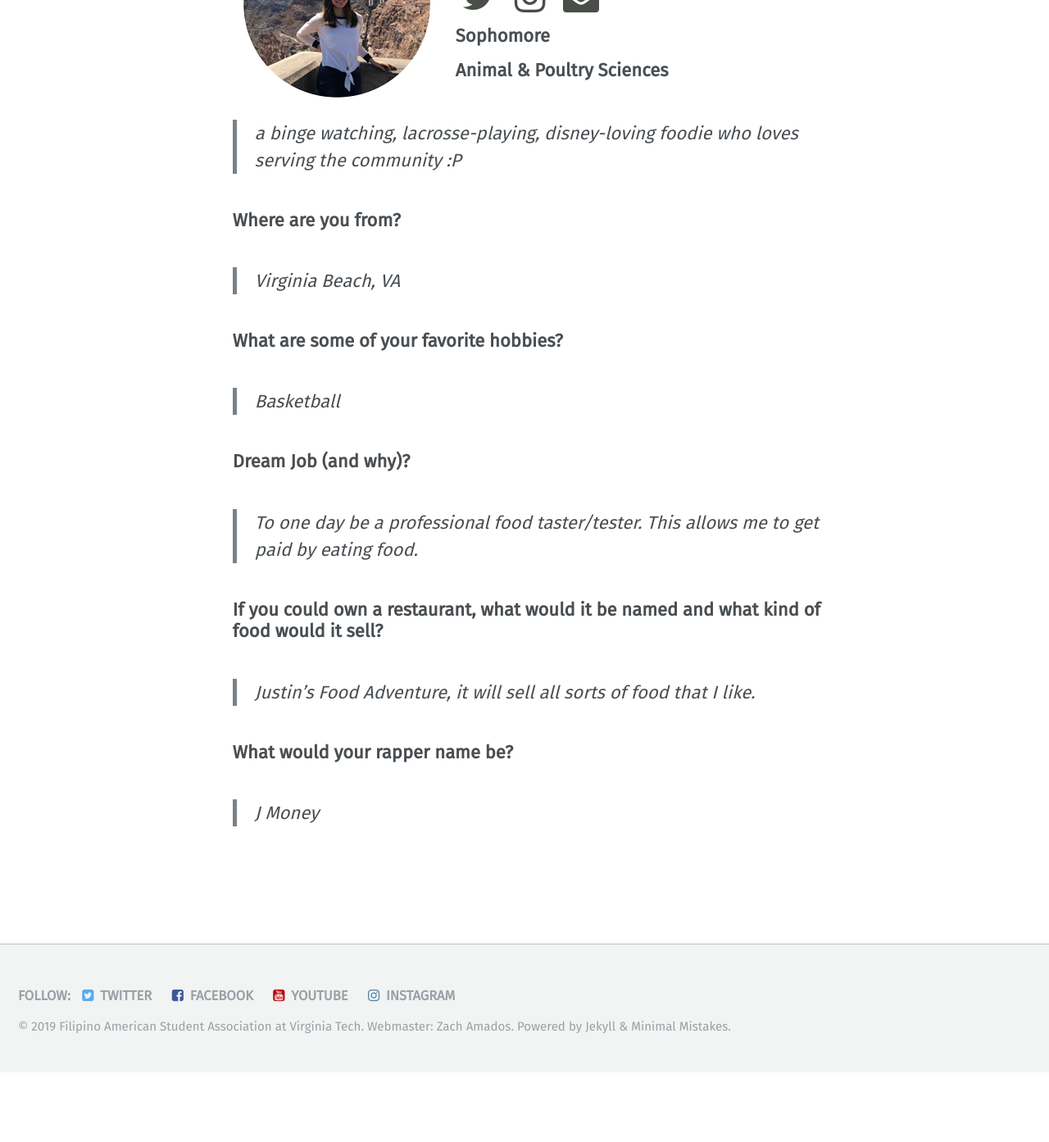
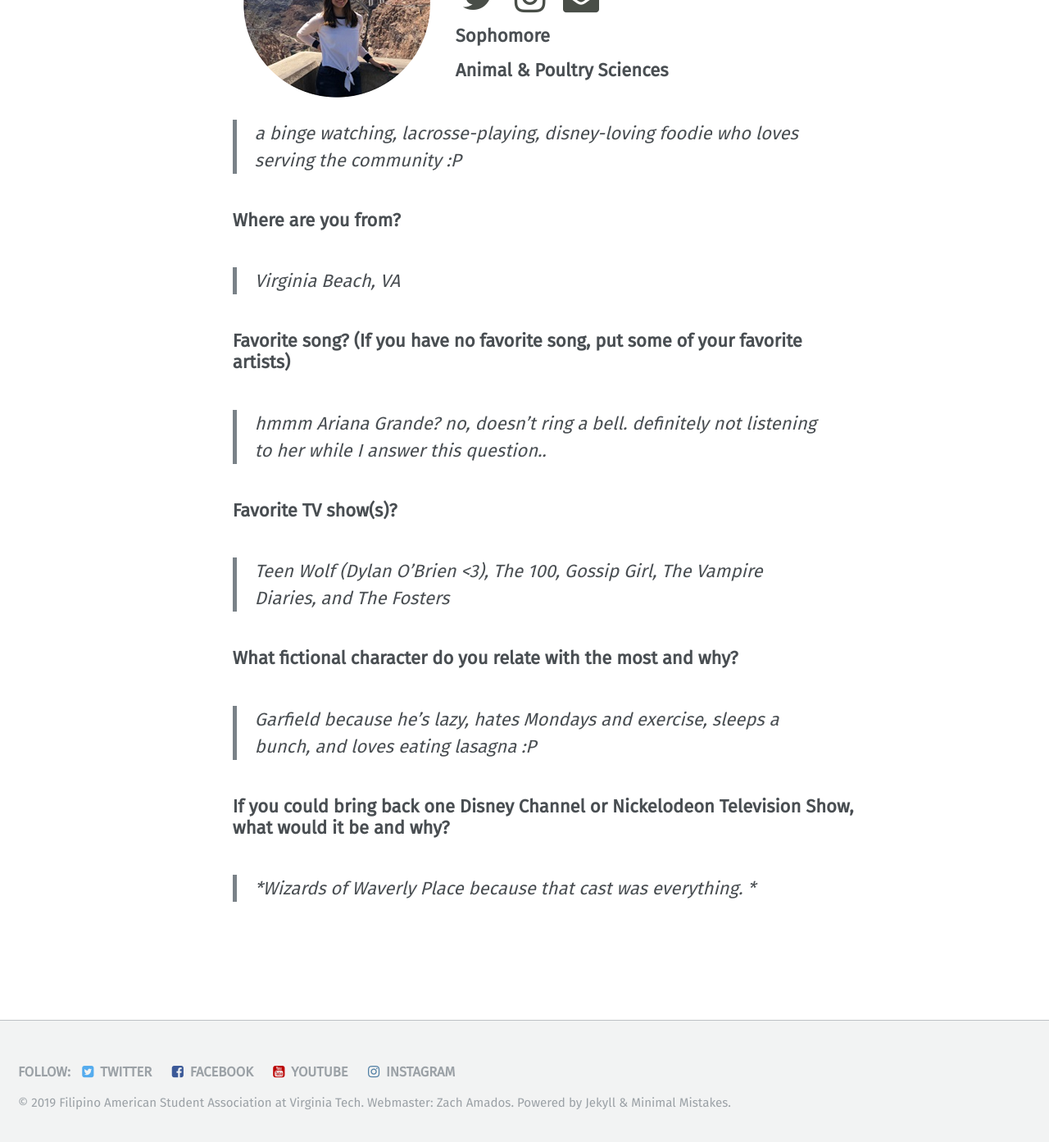
Before and after one commit to vtfasa/vtfasa.github.io, a Jekyll site: the page built from _pages/officers/service.md, in a window 1280 px wide and 1400 px high, scrolled down 2695 px. Shown: the top 1393 px of the window at 82% size. Built offline with Jekyll 4.4.1, drawn with Linux system fonts in a browser that asks for light colours; some web fonts are replaced; before the commit the page ends 4003 px from its top, so only the background shows below that.

Commit message:
Update service.md

```diff
--- a/_pages/officers/service.md
+++ b/_pages/officers/service.md
@@ -90,18 +90,18 @@ Must love FASA
 ### **Where are you from?**
 > *Virginia Beach, VA*
 
-### **What are some of your favorite hobbies?**
+### **Favorite song? (If you have no favorite song, put some of your favorite artists)**
 
-> *Basketball*
+> *hmmm Ariana Grande? no, doesn't ring a bell. definitely not listening to her while I answer this question..*
 
-### **Dream Job (and why)?**
+### **Favorite TV show(s)?**
 
-> *To one day be a professional food taster/tester. This allows me to get paid by eating food.*
+> *Teen Wolf (Dylan O'Brien <3), The 100, Gossip Girl, The Vampire Diaries, and The Fosters*
 
-### **If you could own a restaurant, what would it be named and what kind of food would it sell?**
+### **What fictional character do you relate with the most and why?**
 
-> *Justin's Food Adventure, it will sell all sorts of food that I like.*
+> *Garfield because he's lazy, hates Mondays and exercise, sleeps a bunch, and loves eating lasagna :P*
 
-### **What would your rapper name be?**
+### **If you could bring back one Disney Channel or Nickelodeon Television Show, what would it be and why?**
 
-> *J Money*
+> *Wizards of Waverly Place because that cast was everything. *
```
